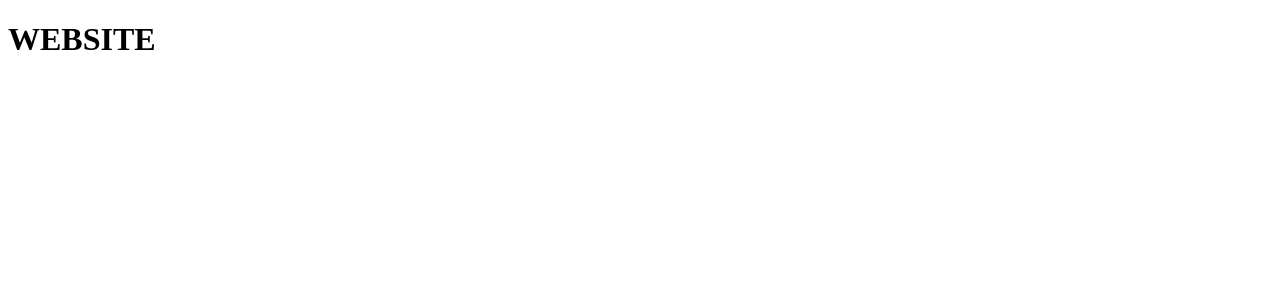
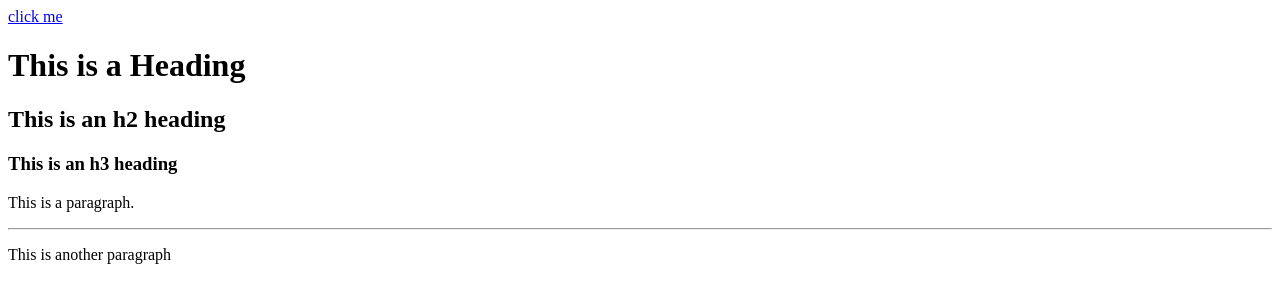
Before and after one commit to kaelokgosidialwa/Web-Multimedia-Development, a plain HTML site: page index2.html in a window 1280 px wide. Drawn offline with Linux system fonts and the light colour scheme.

Commit message:
Update index2.html

```diff
--- a/index2.html
+++ b/index2.html
@@ -1,11 +1,21 @@
 <!DOCTYPE html>
 <html>
-<head>
-<title>my website</title>
-</head>
-<body>
 
-<h1>WEBSITE</h1>
+    <head>
+        <title>Page Title</title>
+    </head>
+    <body>
+        <a href="https://www.google.com"
+        target="_blank">
+        click me
+        </a>
 
-</body>
+        <h1>This is a Heading</h1>
+        <h2>This is an h2 heading</h2>
+        <h3>This is an h3 heading</h3>
+        <p>This is a paragraph.</p>
+        <hr>
+        <p>This is another paragraph</p>
+
+     </body>
 </html>
```
